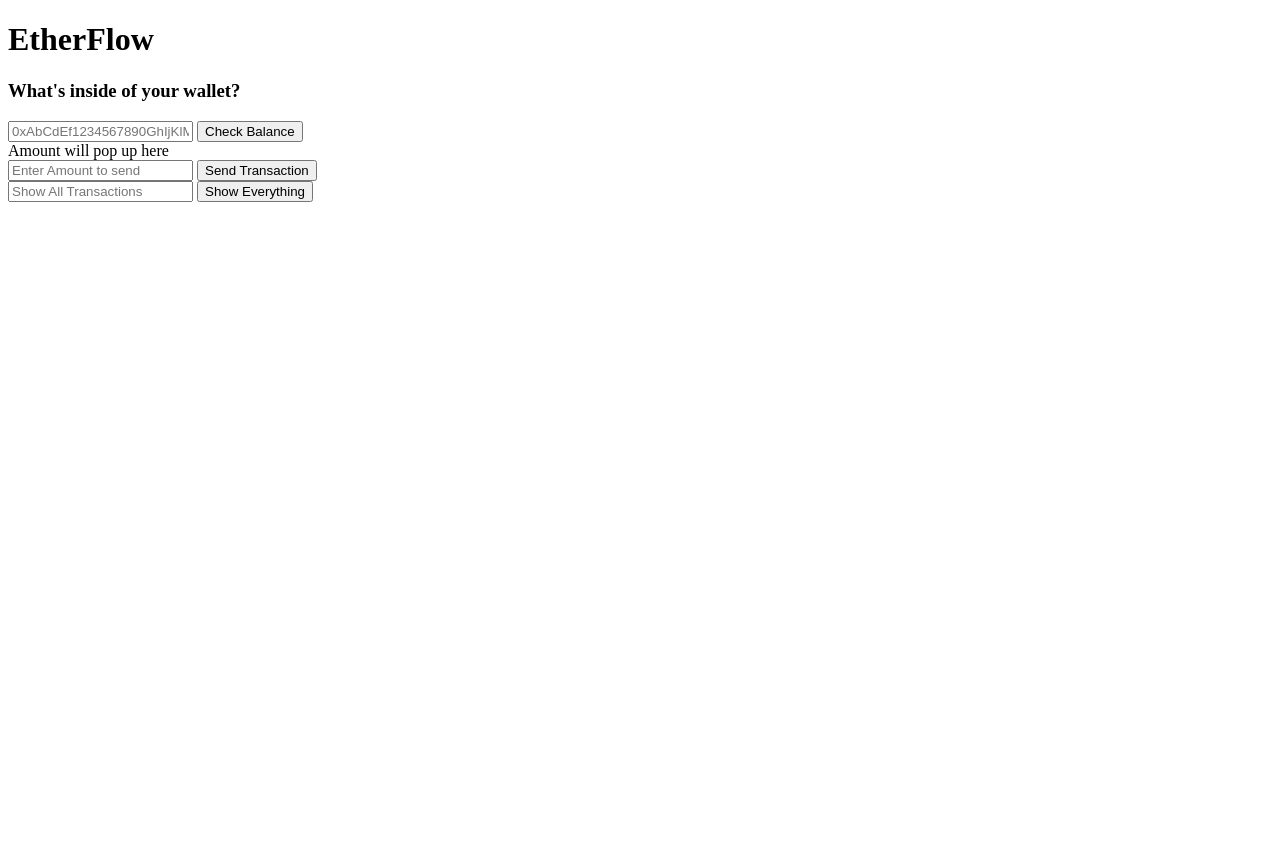
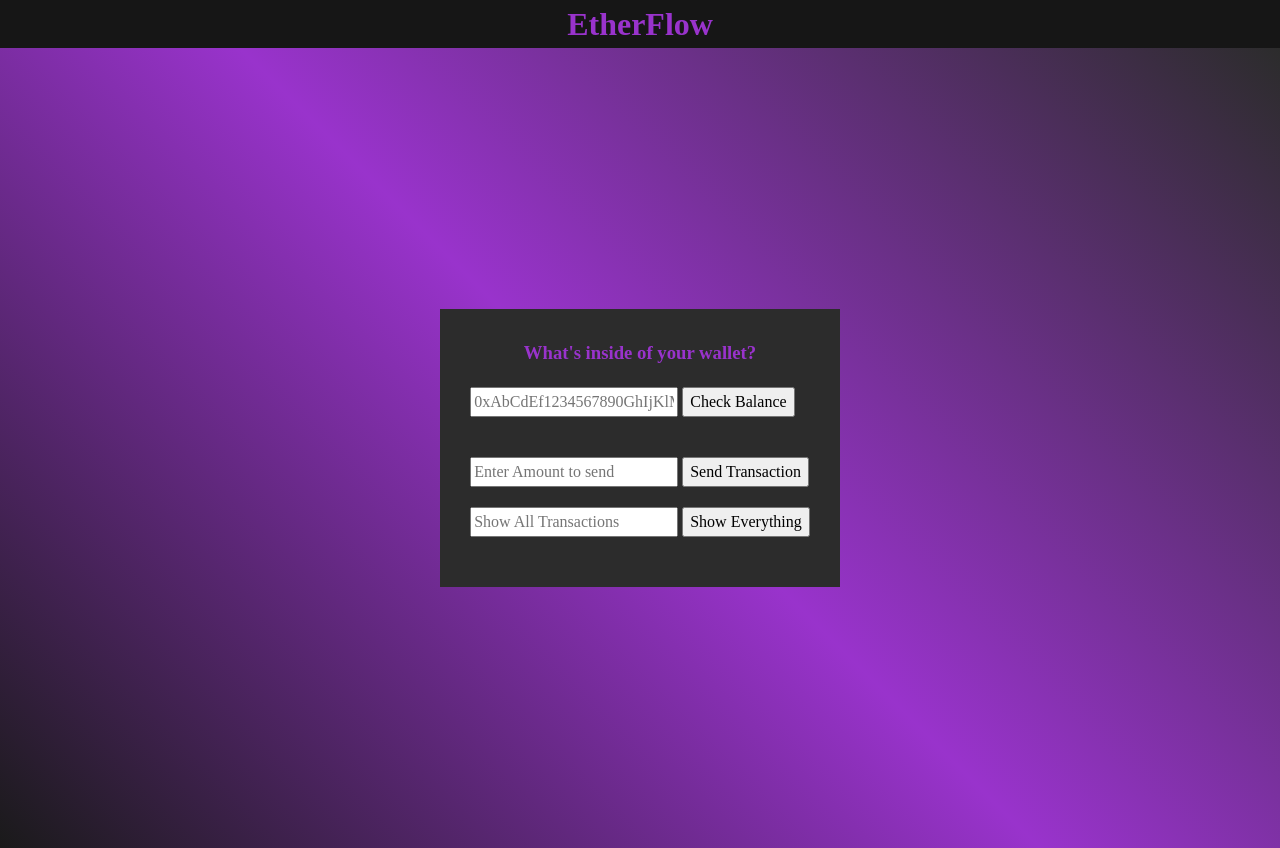
Before and after one commit to Nevto/EtherFlow, a plain HTML site: page index.html in a window 1280 px wide. Before the commit the page ends 800 px from the top, so only its background shows below. Drawn offline with Linux system fonts and the light colour scheme.

Commit message:
Added basic styling

```diff
--- a/index.html
+++ b/index.html
@@ -4,6 +4,8 @@
 <head>
     <meta charset="UTF-8">
     <meta name="viewport" content="width=device-width, initial-scale=1.0">
+    <link rel="stylesheet" href="reset.css">
+    <link rel="stylesheet" href="main.css">
     <script src="app.js"></script>
     <script src="https://cdnjs.cloudflare.com/ajax/libs/web3/4.5.0/web3.min.js"
         integrity="sha512-gnEwP99TSWkX4Bb4WWg6QsfAjU2BzxcCGm/xVmGxAM5zdSC+cPYyuv2B5IlaX8tb4tGnu7VJhlPj1rU0TqUlZA=="
@@ -12,13 +14,12 @@
 </head>
 
 <body>
-    <header>
+    <header class="header">
         <h1>EtherFlow</h1>
     </header>
 
-
-    <section>
-        <div>
+    <section class="container">
+        <div class="formContainer">
             <h3>What's inside of your wallet?</h3>
             <form action="" id="getBalance">
                 <input type="text" placeholder="0xAbCdEf1234567890GhIjKlMnOpQrStUvWxYz">
@@ -26,7 +27,7 @@
             </form>
 
             <div>
-                <span id="walletBalance">Amount will pop up here</span>
+                <span id="walletBalance"></span>
             </div>
 
             <form action="" id="sendTransaction">
@@ -45,7 +46,6 @@
                 </section>
             </div>
 
-
         </div>
     </section>
 </body>
--- a/main.css
+++ b/main.css
@@ -0,0 +1,33 @@
+.container {
+    display: flex;
+    align-items: center;
+    justify-content: center;
+    height: 100vh;
+    /* background-color: #1a1a1a; */
+    background: linear-gradient(45deg, #1a1a1a, #9933cc, #2c2c2c);
+}
+
+.formContainer {
+    display: flex;
+    flex-direction: column;
+    gap: 20px;
+    padding: 30px;
+    background-color: #2c2c2c;
+}
+
+.header {
+    background-color: #161616;
+    color: purple;
+}
+
+h1, h3 {
+    display: flex;
+    align-self: center;
+    justify-content: center;
+    color: #9933cc;
+}
+
+
+body {
+    color: #9933cc;
+}
--- /dev/null
+++ b/reset.css
@@ -0,0 +1,46 @@
+/*
+  1. Use a more-intuitive box-sizing model.
+*/
+*, *::before, *::after {
+    box-sizing: border-box;
+  }
+  /*
+    2. Remove default margin
+  */
+  * {
+    margin: 0;
+  }
+  /*
+    Typographic tweaks!
+    3. Add accessible line-height
+    4. Improve text rendering
+  */
+  body {
+    line-height: 1.5;
+    -webkit-font-smoothing: antialiased;
+  }
+  /*
+    5. Improve media defaults
+  */
+  img, picture, video, canvas, svg {
+    display: block;
+    max-width: 100%;
+  }
+  /*
+    6. Remove built-in form typography styles
+  */
+  input, button, textarea, select {
+    font: inherit;
+  }
+  /*
+    7. Avoid text overflows
+  */
+  p, h1, h2, h3, h4, h5, h6 {
+    overflow-wrap: break-word;
+  }
+  /*
+    8. Create a root stacking context
+  */
+  #root, #__next {
+    isolation: isolate;
+  }
```
